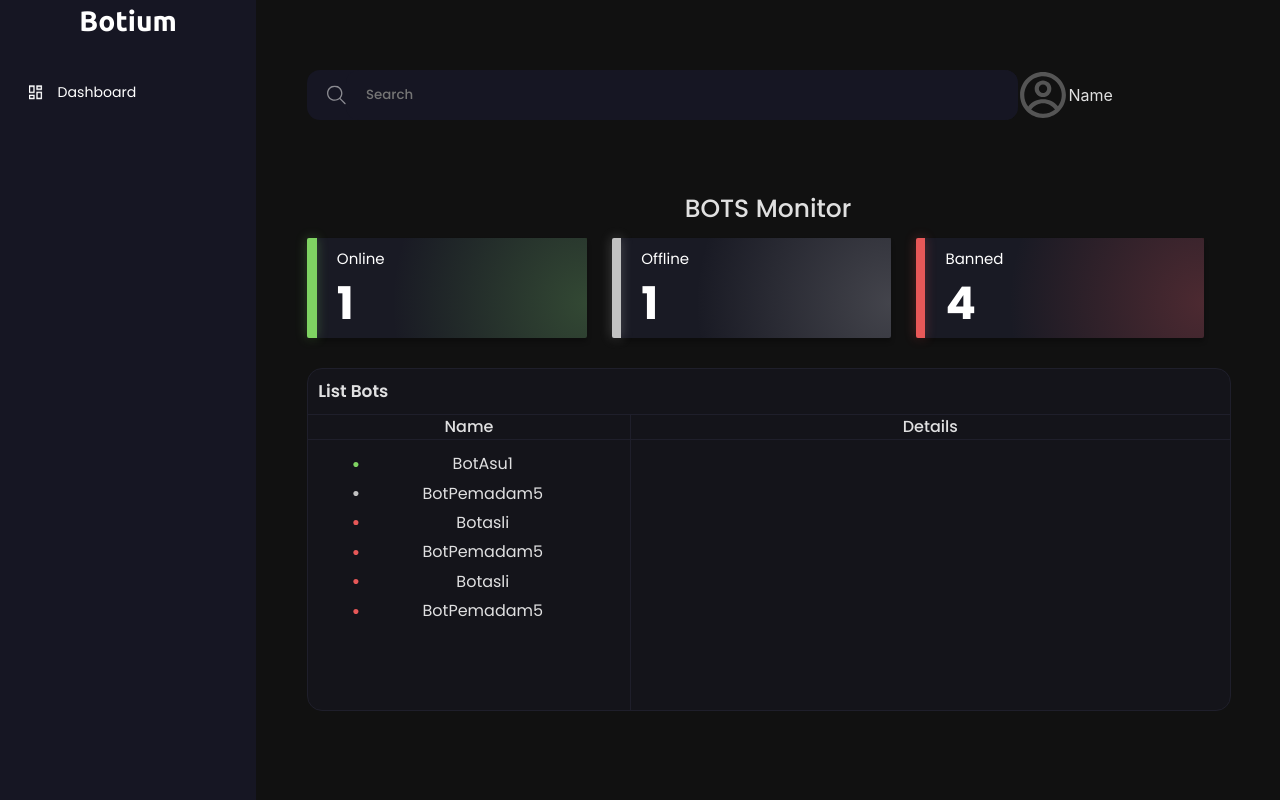
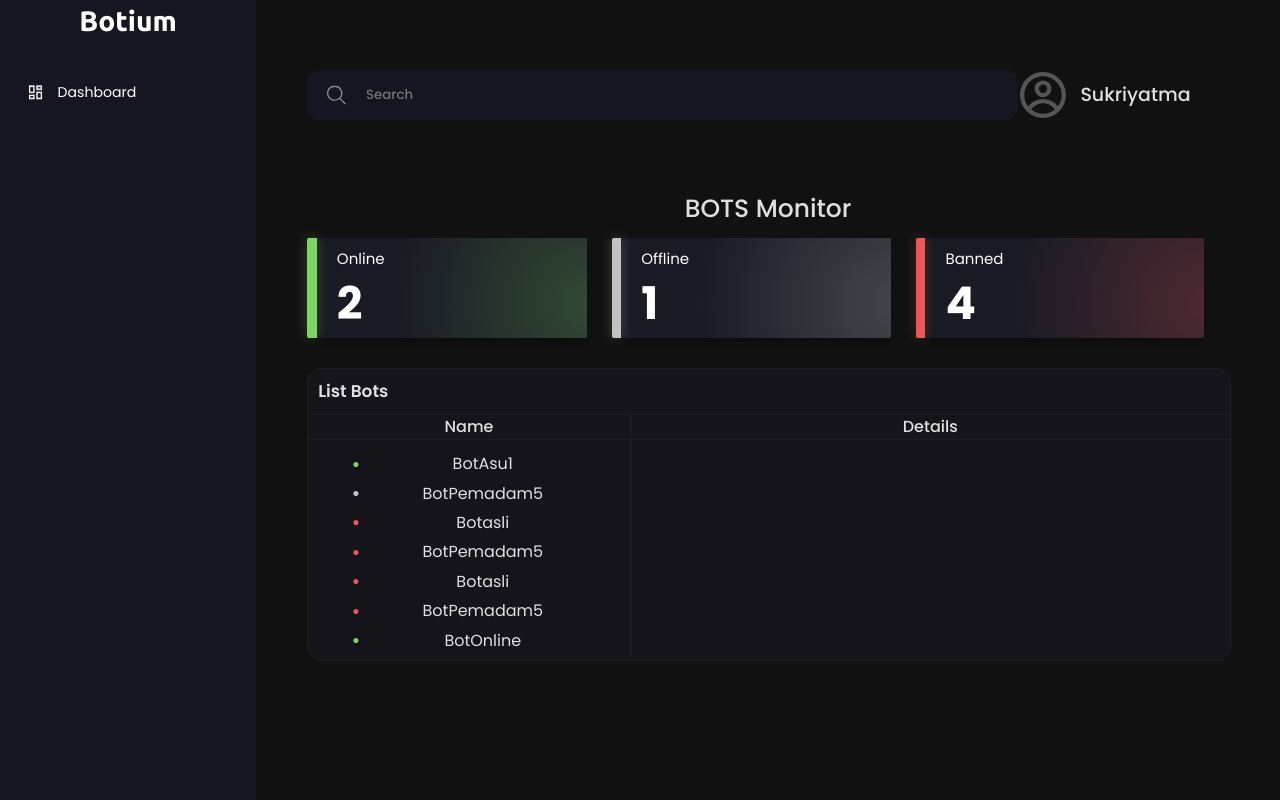
Before and after one commit to sukriyatma/Botium-Project, a React (Vite) app: page / in a window 1280 px wide. Built offline with nearby package versions, Linux system fonts and the light colour scheme.

Commit message:
status-counter-function

```diff
--- a/src/components/Profile/Profile.jsx
+++ b/src/components/Profile/Profile.jsx
@@ -1,6 +1,6 @@
 
 
-export default function Profile(props) {
+export default function Profile({userName}) {
 
     return (
         <div style={{display:'flex', flexDirection: 'row', alignItems: 'center'}}>
@@ -8,7 +8,7 @@ export default function Profile(props) {
                 <path fill-rule="evenodd" clip-rule="evenodd" d="M47.3332 26.625C47.3332 29.7634 46.0864 32.7732 43.8673 34.9924C41.6481 37.2116 38.6382 38.4583 35.4998 38.4583C32.3614 38.4583 29.3516 37.2116 27.1324 34.9924C24.9132 32.7732 23.6665 29.7634 23.6665 26.625C23.6665 23.4866 24.9132 20.4767 27.1324 18.2575C29.3516 16.0383 32.3614 14.7916 35.4998 14.7916C38.6382 14.7916 41.6481 16.0383 43.8673 18.2575C46.0864 20.4767 47.3332 23.4866 47.3332 26.625ZM41.4165 26.625C41.4165 28.1942 40.7931 29.6991 39.6836 30.8087C38.574 31.9183 37.069 32.5416 35.4998 32.5416C33.9306 32.5416 32.4257 31.9183 31.3161 30.8087C30.2065 29.6991 29.5832 28.1942 29.5832 26.625C29.5832 25.0558 30.2065 23.5508 31.3161 22.4412C32.4257 21.3317 33.9306 20.7083 35.4998 20.7083C37.069 20.7083 38.574 21.3317 39.6836 22.4412C40.7931 23.5508 41.4165 25.0558 41.4165 26.625Z" fill="#555555"/>
                 <path fill-rule="evenodd" clip-rule="evenodd" d="M35.4999 2.95831C17.528 2.95831 2.95825 17.5281 2.95825 35.5C2.95825 53.4719 17.528 68.0416 35.4999 68.0416C53.4718 68.0416 68.0416 53.4719 68.0416 35.5C68.0416 17.5281 53.4718 2.95831 35.4999 2.95831ZM8.87492 35.5C8.87492 41.6829 10.9842 47.3747 14.5194 51.8951C17.0021 48.6347 20.205 45.9924 23.8779 44.1747C27.5508 42.357 31.5942 41.4131 35.6922 41.4166C39.7372 41.4128 43.7298 42.3323 47.3656 44.1051C51.0014 45.8779 54.1846 48.4573 56.6727 51.6466C59.236 48.2847 60.9618 44.3608 61.7075 40.1996C62.4532 36.0383 62.1972 31.7593 60.9608 27.7166C59.7244 23.6738 57.5431 19.9837 54.5974 16.9513C51.6517 13.919 48.0262 11.6317 44.0211 10.2787C40.0159 8.92574 35.746 8.54593 31.5649 9.17073C27.3838 9.79554 23.4116 11.407 19.9769 13.8718C16.5422 16.3365 13.7438 19.5838 11.8132 23.3448C9.88267 27.1058 8.87545 31.2724 8.87492 35.5ZM35.4999 62.125C29.3879 62.1342 23.4603 60.0315 18.7203 56.1728C20.6282 53.4415 23.1676 51.2115 26.1226 49.6724C29.0775 48.1334 32.3605 47.3309 35.6922 47.3333C38.9824 47.3307 42.2257 48.1131 45.1527 49.6154C48.0798 51.1178 50.6063 53.2969 52.5222 55.9716C47.7453 59.9556 41.7201 62.1337 35.4999 62.125Z" fill="#555555"/>
             </svg>
-            <p>Name</p>
+            <p style={{fontFamily: 'Poppins', fontWeight: 500, fontSize: '19px', marginLeft: '12px'}}>{userName}</p>
         </div>
     )
 
--- a/src/components/status-counter/status-counter.jsx
+++ b/src/components/status-counter/status-counter.jsx
@@ -1,26 +1,30 @@
 
 import CircleRadialGradient from "../circle-radial-gradient/circle-radial-gradient";
 
-function StatusCounter(props) {
+function StatusCounter({index, id, color, total, name, changeListBotByStatusCounter}) {
+
+    const onclick = () => {
+        changeListBotByStatusCounter(id)
+    }
 
     return (
-        <div className="status-counter" key={props.index} style={{height: 'uh', width: '330px', display: 'flex', marginRight: '25px',
+        <div className="status-counter" onClick={onclick} key={index} id={id} style={{height: 'uh', width: '330px', display: 'flex', marginRight: '25px',
             backgroundColor: `rgba(46,51,90,0.26)`,
             boxShadow: '0px 4px 4px 0px rgba(0, 0, 0, 0.25)',
             borderRadius: '2px',
             cursor: 'pointer'}}>
 
-            <div style={{height:'100%', width: '10px', backgroundColor: props.color, borderRadius: '2px 0 0 2px',
-                boxShadow: `0px 0px 12px 0px ${props.color}50`}}></div>
+            <div style={{height:'100%', width: '10px', backgroundColor: color, borderRadius: '2px 0 0 2px',
+                boxShadow: `0px 0px 12px 0px ${color}50`}}></div>
 
             <div style={{display: 'flex', justifyContent: 'space-between',height: '100%', width: '100%',
                 color:'white', fontFamily: 'Poppins',
                 }}>
                 <div style={{fontSize: 15, marginTop: 10, marginLeft: 20, textAlign: 'start'}}>
-                    <p style={{margin: 0}}> {props.name} </p>
-                    <p style={{fontWeight:700, fontSize: 45,margin: 0}}> {props.total} </p>
+                    <p style={{margin: 0}}> {name} </p>
+                    <p style={{fontWeight:700, fontSize: 45,margin: 0}}> {total} </p>
                 </div>
-                <CircleRadialGradient color= {props.color} />
+                <CircleRadialGradient color= {color} />
             </div>
         </div>
     )
--- a/src/components/table-list/table-list.jsx
+++ b/src/components/table-list/table-list.jsx
@@ -10,14 +10,14 @@ export default function TableList(props) {
                 <div className="table-list-main" style={{display: 'flex', height: '95%'}}>
                     <div className="list-name" style={{width: '35%', height: '100%'}}>
                         <p style={{border: '1px solid #1F1F2B', borderLeft: 'none', fontFamily: 'Poppins', fontWeight: '500'}}>Name</p>
-                        <ul className="list-data" style={{borderRight: '1px solid #1F1F2B', height: '250px', padding: '10px', paddingLeft: '30px', margin: '0', overflow: 'auto'}}>
+                        <ul className="list-data" style={{borderRight: '1px solid #1F1F2B', height: '200px', padding: '10px', paddingLeft: '30px', margin: '0', overflow: 'auto'}}>
                             {props.listData}
                         </ul>
                     </div>
 
                     <div className="list-details" style={{width: '65%', }}>
                         <p style={{borderTop: '1px solid #1F1F2B', borderBottom:'1px solid #1F1F2B', fontFamily: 'Poppins', fontWeight: '500'}}>Details</p>
-                        <div className="list-data-details" style={{ height: 'auto', alignItems: 'center'}}>
+                        <div className="list-data-details" style={{ height: '210px', overflow: 'auto'}}>
                             { props.listDataDetails }
                         </div>
                     </div>
@@ -25,30 +25,6 @@ export default function TableList(props) {
                 </div>
 
             </div>
-
-            {/* <table className='table-list' width={'100%'}>
-                <tr><td colSpan={2}><p style={{height: '5%', paddingLeft: '1.961vw',padding:'10px', textAlign: 'left', fontFamily: 'Poppins', fontWeight: '600', fontSize: '17px'}}>List Bots</p></td></tr>
-
-                <tr>
-                    <td className='table-data' width={'35%'}>Name</td>
-                    <td className='table-data' width={'65%'}>Details</td>
-                </tr>
-
-                <tr>
-                    <td className='table-data'>
-                        <ul className="list-data" style={{ height: '250px', padding: '10px', paddingLeft: '30px', margin: '0', overflow: 'auto'}}>
-                            {props.listData}
-                        </ul>
-                    </td>
-
-                    <td className='table-data'>
-                        <div className="list-data-details" style={{ height: 'auto', alignContent: 'center'}}>
-                            { props.listDataDetails }
-                        </div>
-                    </td>
-                </tr>
-
-            </table> */}
         </>
 
 
--- a/src/pages/main/bot-monitor/bot-monitor.jsx
+++ b/src/pages/main/bot-monitor/bot-monitor.jsx
@@ -1,5 +1,5 @@
 
-import React, { Fragment } from 'react';
+import React from 'react';
 import StatusCounter from '../../../components/status-counter/status-counter';
 import TableList from '../../../components/table-list/table-list';
 import ListName from '../../../components/list-name/list-name';
@@ -9,6 +9,8 @@ import Profile from '../../../components/Profile/Profile';
 
 class BotMonitor extends React.Component {
 
+    listBot = []
+
     constructor(props) {
         super(props)
         this.state = {
@@ -17,26 +19,31 @@ class BotMonitor extends React.Component {
                 'OFFLINE' :{ name: "Offline", color: "#C1C1C1", total : 0},
                 'BAN' : { name: "Banned", color: "#E75858", total : 0}},
             list : [],
-            activeData : null,
-            rows: []
+            idxSelectedBot : null,
+            selectedBotDetails : []
         }
 
         this.setOnActive = this.setOnActive.bind(this)
+        this.changeListBotByStatusCounter = this.changeListBotByStatusCounter.bind(this)
     }
 
     // Function to get data from database
     getData() {
-        this.setState({
-            list : [
-                {name: 'BotAsu1', status: 'ONLINE', world2: 'world1', world3: 'world1', world4: 'world1'},
-                {name: 'BotPemadam5', status: 'OFFLINE', world2: 'world111', world3: 'world1', world4: 'world1', world5: 'world1'},
-                {name: 'Botasli', status: 'BAN', world2: 'world111', world3: 'world1', world4: 'world1', world5: 'world1'},
-                {name: 'BotPemadam5', status: 'BAN', world2: 'world111', world3: 'world1', world4: 'world1', world5: 'world1'},
-                {name: 'Botasli', status: 'BAN', world2: 'world111', world3: 'world1', world4: 'world1', world5: 'world1'},
-                {name: 'BotPemadam5', status: 'BAN', world2: 'world111', world3: 'world1', world4: 'world1', world5: 'world1'},
 
-            ]
-        }, async () => {
+        const data = [
+            {name: 'BotAsu1', status: 'ONLINE', world2: 'world1', world3: 'world1', world4: 'world1', world5: 'world1', world6: 'world1', world7: 'world1'},
+            {name: 'BotPemadam5', status: 'OFFLINE', world2: 'world111', world3: 'world1', world4: 'world1', world5: 'world1'},
+            {name: 'Botasli', status: 'BAN', world2: 'world111', world3: 'world1', world4: 'world1', world5: 'world1'},
+            {name: 'BotPemadam5', status: 'BAN', world2: 'world111', world3: 'world1', world4: 'world1', world5: 'world1'},
+            {name: 'Botasli', status: 'BAN', world2: 'world111', world3: 'world1', world4: 'world1', world5: 'world1'},
+            {name: 'BotPemadam5', status: 'BAN', world2: 'world111', world3: 'world1', world4: 'world1', world5: 'world1'},
+            {name: 'BotOnline', status: 'ONLINE', world2: 'world1', world3: 'world1', world4: 'world1'},
+        ]
+
+        this.listBot = data
+        this.setState(
+            {list : data},
+            async () => {
             const {list, status} = this.state
             const stat = status
             Object.values(stat).forEach(v=>(v.total=0))
@@ -48,22 +55,33 @@ class BotMonitor extends React.Component {
 
     setOnActive(index) {
         this.setState({
-            activeData: index
+            idxSelectedBot: index
         }, () => {
 
-            const {list, activeData} = this.state
-            const rows = []
+            const {list, idxSelectedBot} = this.state
+            const selectedBotDetails = []
 
-            for (let i=0;i<Object.entries(list[activeData]).length; i+=3) {
-                const row = Object.entries(list[activeData]).slice(i, i+3)
-                rows.push(row)
+            for (let i=0;i<Object.entries(list[idxSelectedBot]).length; i+=3) {
+                const row = Object.entries(list[idxSelectedBot]).slice(i, i+3)
+                selectedBotDetails.push(row)
             }
 
             this.setState({
-                rows: rows
+                selectedBotDetails: selectedBotDetails
             })
 
         })
+    }
+
+    changeListBotByStatusCounter(status) {
+        const botByStatusCounter = []
+        for (let list of this.listBot) {
+            if (list.status === status) {
+                botByStatusCounter.push(list)
+            }
+        }
+
+        this.setState({list:botByStatusCounter})
     }
 
     componentDidMount() {
@@ -77,7 +95,7 @@ class BotMonitor extends React.Component {
 
                 <div style={{display: 'flex', flexDirection: 'row',width: '90%'}}>
                     <SearchBox/>
-                    <Profile />
+                    <Profile userName={this.props.userName}/>
                 </div>
 
                 <p style={{fontFamily: 'Poppins', fontWeight: 500, fontSize: '25px', marginTop: '70px'}}>BOTS Monitor</p>
@@ -85,7 +103,7 @@ class BotMonitor extends React.Component {
                 <div style={{display: 'flex',marginTop: '10px', width: '90%'}} name="status-bot">
                     {
                         Object.entries(this.state.status).map(([key,value], idxStatus) => {
-                                return <StatusCounter index={idxStatus} name={value.name} color={value.color} total={value.total}/>
+                                return <StatusCounter index={idxStatus} id={key} name={value.name} color={value.color} total={value.total} changeListBotByStatusCounter={this.changeListBotByStatusCounter}/>
                         })
                     }
                 </div>
@@ -101,7 +119,7 @@ class BotMonitor extends React.Component {
                             <table style={{width: '100%'}}>
                                 <tbody>
                                     {
-                                        this.state.rows.map((row, idxColom) => {
+                                        this.state.selectedBotDetails.map((row, idxColom) => {
                                             return (
                                                 <tr key={idxColom}>
                                                     {
--- a/src/pages/main/index.jsx
+++ b/src/pages/main/index.jsx
@@ -9,7 +9,7 @@ export default class MainApp extends Component {
         return (
             <>
                 <SideBarMenu/>
-                <BotMonitor/>
+                <BotMonitor userName={'Sukriyatma'}/>
             </>
         )
     }
```
